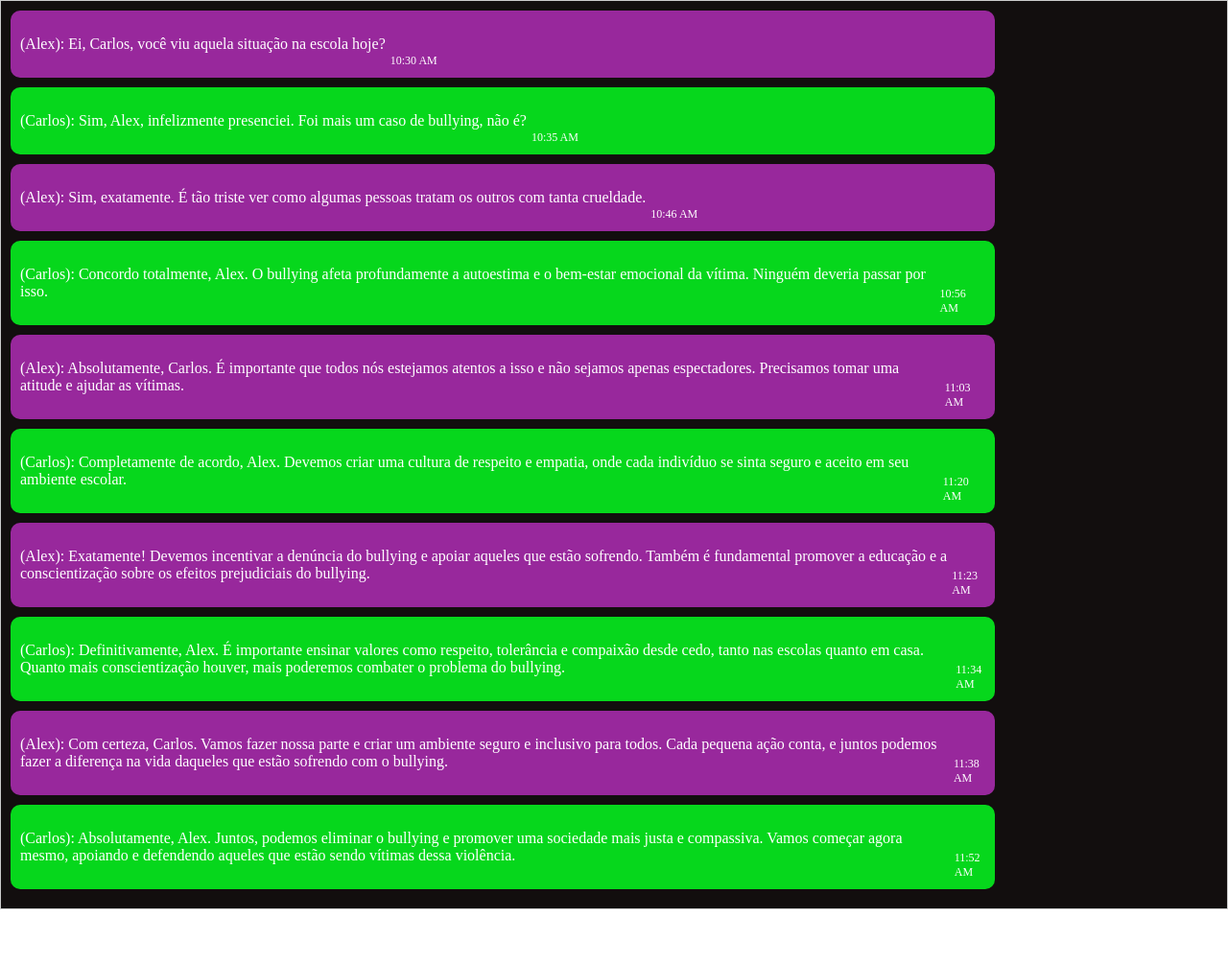
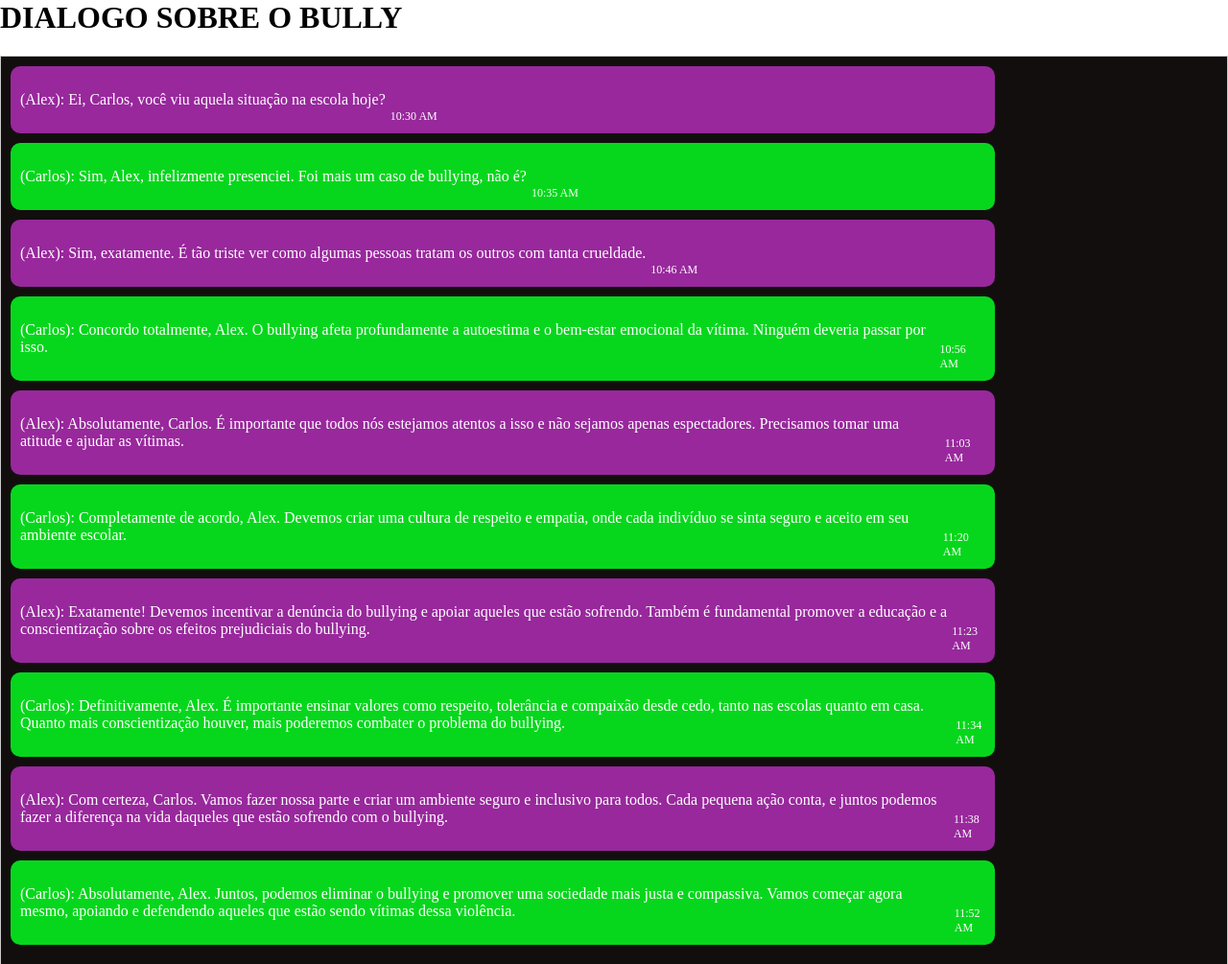
Before and after one commit to VoSoG/bully-dialogo, a plain HTML site: page index.html in a window 1280 px wide. Shown: the whole page at 96% size. Before the commit the page ends 948 px from the top, so only its background shows below. Drawn offline with Linux system fonts and the light colour scheme.

Commit message:
index.html

```diff
--- a/index.html
+++ b/index.html
@@ -4,6 +4,7 @@
         <link rel="stylesheet" href="style.css">
     </head>
     <body>
+        <h1>DIALOGO SOBRE O BULLY</h1>
         <div class="chat-container">
             <div class="message outgoing">
               <p>(Alex): Ei, Carlos, você viu aquela situação na escola hoje?</p>
```
